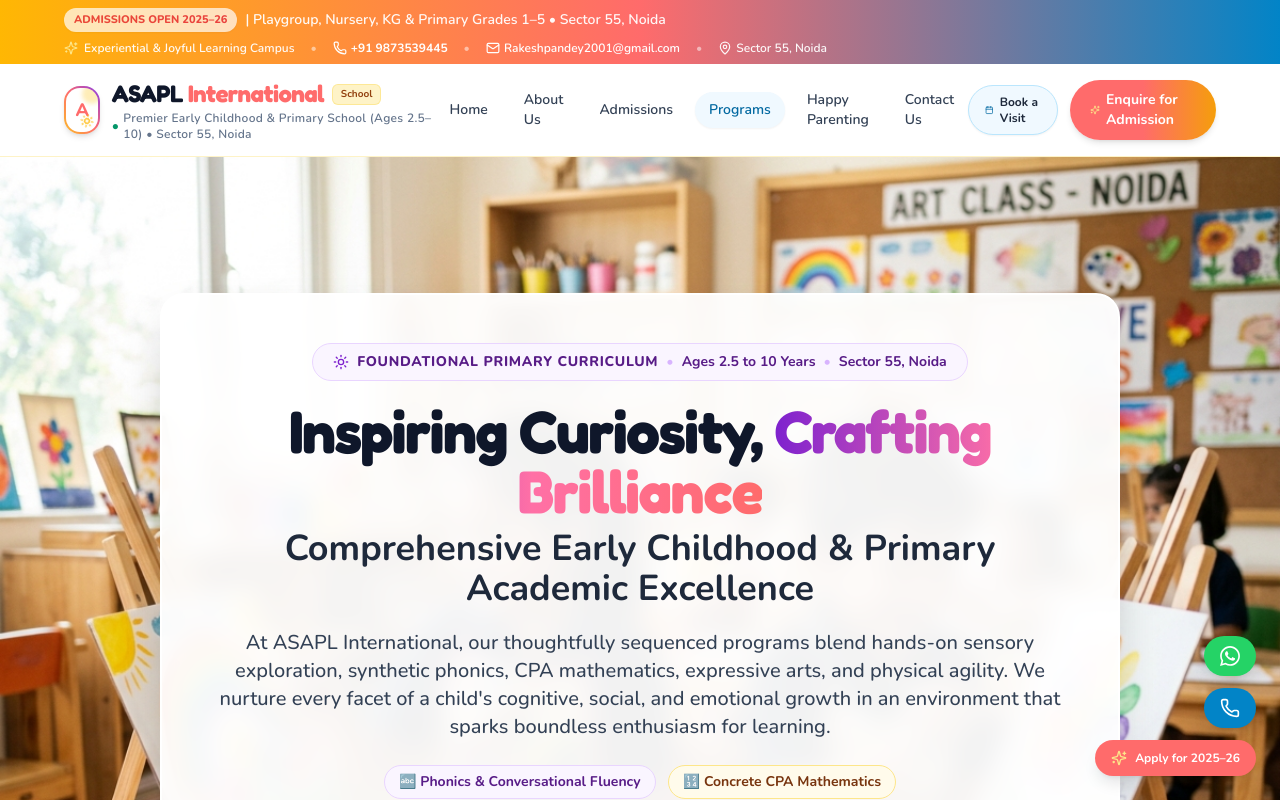
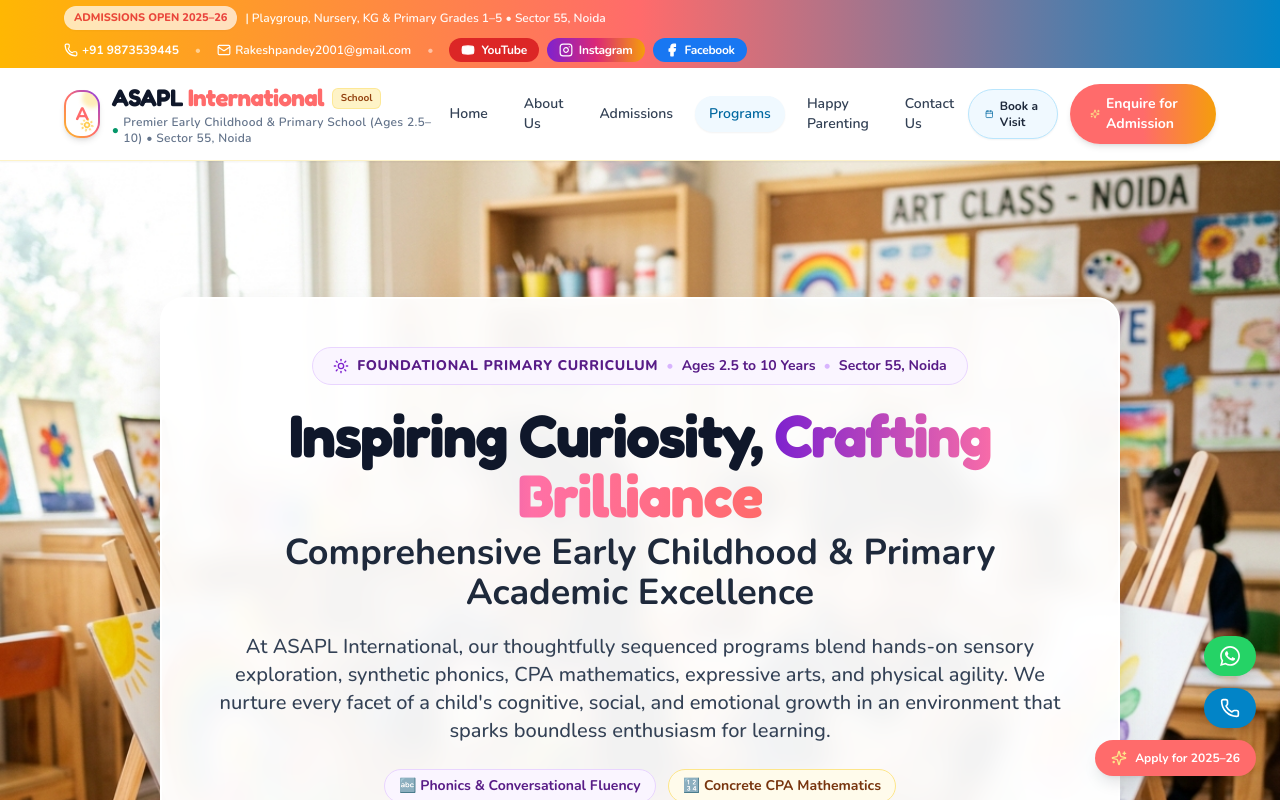
Before and after one commit to ytheeapparel-oss/asapl-website, a Next.js app: page /programs in a window 1280 px wide. Shown: the top 800 px of the page. Built offline with nearby package versions, Linux system fonts and the light colour scheme.

Commit message:
Add YouTube, Instagram, and Facebook buttons to header right corner and footer section

```diff
--- a/components/Footer.tsx
+++ b/components/Footer.tsx
@@ -83,6 +83,50 @@ export default function Footer() {
             <div className="flex items-center space-x-2 pt-2 text-xs text-mint-400">
               <ShieldCheck className="w-4 h-4 flex-shrink-0" />
               <span>Committed to Child Safeguarding, Privacy & 100% CCTV Safety</span>
+            </div>
+
+            {/* Social Media Buttons */}
+            <div className="pt-2 space-y-2">
+              <span className="text-xs font-bold uppercase tracking-wider text-slate-400 block">
+                Connect With Us Online:
+              </span>
+              <div className="flex flex-wrap items-center gap-2">
+                <a
+                  href={SCHOOL_DATA.socialLinks.youtube}
+                  target="_blank"
+                  rel="noopener noreferrer"
+                  className="inline-flex items-center space-x-1.5 px-3 py-1.5 rounded-full text-xs font-bold text-white bg-red-600 hover:bg-red-700 shadow-sm transition-all transform hover:scale-105 active:scale-95 group"
+                  title="Watch ASAPL International on YouTube"
+                  aria-label="YouTube channel"
+                >
+                  <Youtube className="w-3.5 h-3.5 fill-white text-white flex-shrink-0 group-hover:scale-110 transition-transform" />
+                  <span>YouTube</span>
+                </a>
+
+                <a
+                  href={SCHOOL_DATA.socialLinks.instagram}
+                  target="_blank"
+                  rel="noopener noreferrer"
+                  className="inline-flex items-center space-x-1.5 px-3 py-1.5 rounded-full text-xs font-bold text-white bg-gradient-to-r from-purple-600 via-pink-600 to-amber-500 hover:from-purple-700 hover:via-pink-700 hover:to-amber-600 shadow-sm transition-all transform hover:scale-105 active:scale-95 group"
+                  title="Follow ASAPL International on Instagram"
+                  aria-label="Instagram profile"
+                >
+                  <Instagram className="w-3.5 h-3.5 text-white flex-shrink-0 group-hover:scale-110 transition-transform" />
+                  <span>Instagram</span>
+                </a>
+
+                <a
+                  href={SCHOOL_DATA.socialLinks.facebook}
+                  target="_blank"
+                  rel="noopener noreferrer"
+                  className="inline-flex items-center space-x-1.5 px-3 py-1.5 rounded-full text-xs font-bold text-white bg-[#1877F2] hover:bg-[#166fe5] shadow-sm transition-all transform hover:scale-105 active:scale-95 group"
+                  title="Follow ASAPL International on Facebook"
+                  aria-label="Facebook page"
+                >
+                  <Facebook className="w-3.5 h-3.5 fill-white text-white flex-shrink-0 group-hover:scale-110 transition-transform" />
+                  <span>Facebook</span>
+                </a>
+              </div>
             </div>
           </div>
 
@@ -238,17 +282,48 @@ export default function Footer() {
             <Link href="/contact-us" className="hover:text-slate-300">Terms of Enrolment</Link>
           </div>
 
-          <div className="flex items-center space-x-3">
-            <span className="text-xs text-slate-400">Follow Our Journey:</span>
-            <span className="w-8 h-8 rounded-full bg-slate-800 text-slate-400 flex items-center justify-center hover:text-coral-400 hover:bg-slate-700 transition-colors cursor-pointer" title="Facebook placeholder">
-              <Facebook className="w-4 h-4" />
-            </span>
-            <span className="w-8 h-8 rounded-full bg-slate-800 text-slate-400 flex items-center justify-center hover:text-coral-400 hover:bg-slate-700 transition-colors cursor-pointer" title="Instagram placeholder">
-              <Instagram className="w-4 h-4" />
-            </span>
-            <span className="w-8 h-8 rounded-full bg-slate-800 text-slate-400 flex items-center justify-center hover:text-coral-400 hover:bg-slate-700 transition-colors cursor-pointer" title="YouTube placeholder">
-              <Youtube className="w-4 h-4" />
-            </span>
+          <div className="flex flex-col sm:flex-row items-center gap-3">
+            <span className="text-xs font-semibold text-slate-300">Follow Our School:</span>
+            <div className="flex flex-wrap items-center gap-2">
+              {/* YouTube Button */}
+              <a
+                href={SCHOOL_DATA.socialLinks.youtube}
+                target="_blank"
+                rel="noopener noreferrer"
+                className="inline-flex items-center space-x-1.5 px-3 py-1.5 rounded-full text-xs font-bold text-white bg-red-600 hover:bg-red-700 shadow-sm transition-all transform hover:scale-105 active:scale-95 group"
+                title="Watch ASAPL International on YouTube"
+                aria-label="YouTube channel"
+              >
+                <Youtube className="w-3.5 h-3.5 fill-white text-white flex-shrink-0 group-hover:scale-110 transition-transform" />
+                <span>YouTube</span>
+              </a>
+
+              {/* Instagram Button */}
+              <a
+                href={SCHOOL_DATA.socialLinks.instagram}
+                target="_blank"
+                rel="noopener noreferrer"
+                className="inline-flex items-center space-x-1.5 px-3 py-1.5 rounded-full text-xs font-bold text-white bg-gradient-to-r from-purple-600 via-pink-600 to-amber-500 hover:from-purple-700 hover:via-pink-700 hover:to-amber-600 shadow-sm transition-all transform hover:scale-105 active:scale-95 group"
+                title="Follow ASAPL International on Instagram"
+                aria-label="Instagram profile"
+              >
+                <Instagram className="w-3.5 h-3.5 text-white flex-shrink-0 group-hover:scale-110 transition-transform" />
+                <span>Instagram</span>
+              </a>
+
+              {/* Facebook Button */}
+              <a
+                href={SCHOOL_DATA.socialLinks.facebook}
+                target="_blank"
+                rel="noopener noreferrer"
+                className="inline-flex items-center space-x-1.5 px-3 py-1.5 rounded-full text-xs font-bold text-white bg-[#1877F2] hover:bg-[#166fe5] shadow-sm transition-all transform hover:scale-105 active:scale-95 group"
+                title="Follow ASAPL International on Facebook"
+                aria-label="Facebook page"
+              >
+                <Facebook className="w-3.5 h-3.5 fill-white text-white flex-shrink-0 group-hover:scale-110 transition-transform" />
+                <span>Facebook</span>
+              </a>
+            </div>
           </div>
         </div>
 
--- a/components/Header.tsx
+++ b/components/Header.tsx
@@ -13,7 +13,10 @@ import {
   GraduationCap,
   Calendar,
   ChevronRight,
-  Sun
+  Sun,
+  Youtube,
+  Instagram,
+  Facebook
 } from "lucide-react";
 import { SCHOOL_DATA } from "@/data/school-data";
 
@@ -46,27 +49,26 @@ export default function Header() {
 
   return (
     <>
+      <header className="sticky top-0 z-50 transition-all duration-300 shadow-sm">
       {/* Top Announcement Bar */}
-      <div className="bg-gradient-to-r from-sunshine-500 via-coral-500 to-ocean-500 text-white text-xs md:text-sm py-2 px-4 sm:px-8 lg:px-12 xl:px-16 font-medium transition-all shadow-xs">
+      <div className="bg-gradient-to-r from-sunshine-500 via-coral-500 to-ocean-500 text-white text-xs md:text-sm py-1.5 px-4 sm:px-8 lg:px-12 xl:px-16 font-medium transition-all shadow-xs">
         <div className="w-full max-w-[1720px] mx-auto flex flex-wrap justify-between items-center gap-2">
+
+          {/* Left Side: Admissions Open Announcement Badge */}
           <div className="flex items-center space-x-2">
             <span className="inline-flex items-center px-2.5 py-0.5 rounded-full text-[11px] font-extrabold bg-white text-coral-600 shadow-sm animate-pulse">
               ADMISSIONS OPEN 2025–26
             </span>
-            <span className="hidden sm:inline text-white/95 font-semibold">
+            <span className="hidden sm:inline text-white/95 font-semibold text-xs">
               | Playgroup, Nursery, KG & Primary Grades 1–5 • Sector 55, Noida
             </span>
           </div>
 
-          <div className="flex items-center space-x-4 text-xs font-semibold">
-            <span className="hidden xl:inline-flex items-center space-x-1.5 text-white/95">
-              <Sparkles className="w-3.5 h-3.5 text-sunshine-200" />
-              <span>Experiential & Joyful Learning Campus</span>
-            </span>
-            <span className="hidden xl:inline text-white/50">•</span>
+          {/* Right Side: Quick Contact & Right Corner Three Social Buttons */}
+          <div className="flex items-center space-x-3 sm:space-x-4 text-xs font-semibold">
             <a
               href={`tel:${SCHOOL_DATA.phone}`}
-              className="flex items-center space-x-1 hover:text-sunshine-200 transition-colors font-bold"
+              className="hidden md:flex items-center space-x-1 hover:text-sunshine-200 transition-colors font-bold"
               aria-label="Call ASAPL International"
             >
               <Phone className="w-3.5 h-3.5" />
@@ -75,24 +77,62 @@ export default function Header() {
             <span className="hidden md:inline text-white/50">•</span>
             <a
               href={`mailto:${SCHOOL_DATA.email}`}
-              className="hidden md:flex items-center space-x-1 hover:text-sunshine-200 transition-colors"
+              className="hidden xl:flex items-center space-x-1 hover:text-sunshine-200 transition-colors"
               aria-label="Email ASAPL International"
             >
               <Mail className="w-3.5 h-3.5" />
               <span>{SCHOOL_DATA.email}</span>
             </a>
-            <span className="hidden lg:inline text-white/50">•</span>
-            <span className="hidden lg:flex items-center space-x-1 text-white/95">
-              <MapPin className="w-3.5 h-3.5" />
-              <span>Sector 55, Noida</span>
-            </span>
+            <span className="hidden xl:inline text-white/50">•</span>
+
+            {/* Right Corner: Three Dedicated Social Buttons (YouTube, Instagram, Facebook) */}
+            <div className="flex items-center space-x-1.5 sm:space-x-2">
+              {/* YouTube Button */}
+              <a
+                href={SCHOOL_DATA.socialLinks.youtube}
+                target="_blank"
+                rel="noopener noreferrer"
+                className="inline-flex items-center space-x-1 sm:space-x-1.5 px-2.5 sm:px-3 py-1 rounded-full text-xs font-bold text-white bg-red-600 hover:bg-red-700 shadow-xs hover:shadow-md transition-all transform hover:scale-105 active:scale-95 group"
+                title="Watch ASAPL International on YouTube"
+                aria-label="YouTube channel"
+              >
+                <Youtube className="w-3.5 h-3.5 fill-white text-white flex-shrink-0 group-hover:scale-110 transition-transform" />
+                <span className="font-bold tracking-tight">YouTube</span>
+              </a>
+
+              {/* Instagram Button */}
+              <a
+                href={SCHOOL_DATA.socialLinks.instagram}
+                target="_blank"
+                rel="noopener noreferrer"
+                className="inline-flex items-center space-x-1 sm:space-x-1.5 px-2.5 sm:px-3 py-1 rounded-full text-xs font-bold text-white bg-gradient-to-r from-purple-600 via-pink-600 to-amber-500 hover:from-purple-700 hover:via-pink-700 hover:to-amber-600 shadow-xs hover:shadow-md transition-all transform hover:scale-105 active:scale-95 group"
+                title="Follow ASAPL International on Instagram"
+                aria-label="Instagram profile"
+              >
+                <Instagram className="w-3.5 h-3.5 text-white flex-shrink-0 group-hover:scale-110 transition-transform" />
+                <span className="font-bold tracking-tight">Instagram</span>
+              </a>
+
+              {/* Facebook Button */}
+              <a
+                href={SCHOOL_DATA.socialLinks.facebook}
+                target="_blank"
+                rel="noopener noreferrer"
+                className="inline-flex items-center space-x-1 sm:space-x-1.5 px-2.5 sm:px-3 py-1 rounded-full text-xs font-bold text-white bg-[#1877F2] hover:bg-[#166fe5] shadow-xs hover:shadow-md transition-all transform hover:scale-105 active:scale-95 group"
+                title="Follow ASAPL International on Facebook"
+                aria-label="Facebook page"
+              >
+                <Facebook className="w-3.5 h-3.5 fill-white text-white flex-shrink-0 group-hover:scale-110 transition-transform" />
+                <span className="font-bold tracking-tight">Facebook</span>
+              </a>
+            </div>
           </div>
         </div>
       </div>
 
-      {/* Main Sticky Navigation */}
-      <header
-        className={`sticky top-0 z-50 transition-all duration-300 ${
+      {/* Main Navigation Bar */}
+      <div
+        className={`transition-all duration-300 ${
           isScrolled
             ? "bg-white/95 backdrop-blur-md shadow-md py-2.5"
             : "bg-white py-3.5 border-b border-amber-100"
@@ -193,7 +233,8 @@ export default function Header() {
           </div>
 
         </div>
-      </header>
+      </div>
+    </header>
 
       {/* Mobile Drawer Navigation */}
       {mobileMenuOpen && (
@@ -262,6 +303,47 @@ export default function Header() {
                   Enquire for Admission
                 </Link>
               </div>
+
+              {/* Social Channels in Drawer */}
+              <div className="mt-4 p-3 rounded-2xl bg-slate-50 border border-slate-200/70">
+                <span className="text-[11px] font-bold text-slate-500 uppercase tracking-wider block mb-2">
+                  Follow Our Social Channels:
+                </span>
+                <div className="grid grid-cols-3 gap-2">
+                  <a
+                    href={SCHOOL_DATA.socialLinks.youtube}
+                    target="_blank"
+                    rel="noopener noreferrer"
+                    className="inline-flex items-center justify-center space-x-1 py-2 px-1.5 rounded-xl text-xs font-bold text-white bg-red-600 hover:bg-red-700 shadow-xs transition-colors"
+                    title="YouTube"
+                  >
+                    <Youtube className="w-3.5 h-3.5 fill-white" />
+                    <span>YouTube</span>
+                  </a>
+
+                  <a
+                    href={SCHOOL_DATA.socialLinks.instagram}
+                    target="_blank"
+                    rel="noopener noreferrer"
+                    className="inline-flex items-center justify-center space-x-1 py-2 px-1.5 rounded-xl text-xs font-bold text-white bg-gradient-to-r from-purple-600 via-pink-600 to-amber-500 shadow-xs transition-colors"
+                    title="Instagram"
+                  >
+                    <Instagram className="w-3.5 h-3.5 text-white" />
+                    <span>Insta</span>
+                  </a>
+
+                  <a
+                    href={SCHOOL_DATA.socialLinks.facebook}
+                    target="_blank"
+                    rel="noopener noreferrer"
+                    className="inline-flex items-center justify-center space-x-1 py-2 px-1.5 rounded-xl text-xs font-bold text-white bg-[#1877F2] hover:bg-[#166fe5] shadow-xs transition-colors"
+                    title="Facebook"
+                  >
+                    <Facebook className="w-3.5 h-3.5 fill-white" />
+                    <span>Facebook</span>
+                  </a>
+                </div>
+              </div>
             </div>
 
             {/* Bottom Contact inside Drawer */}
--- a/data/school-data.ts
+++ b/data/school-data.ts
@@ -6,6 +6,11 @@ export interface SchoolInfo {
   phone: string;
   displayPhone: string;
   email: string;
+  socialLinks: {
+    youtube: string;
+    instagram: string;
+    facebook: string;
+  };
   address: {
     sector: string;
     city: string;
@@ -30,6 +35,11 @@ export const SCHOOL_DATA: SchoolInfo = {
   phone: "9873539445",
   displayPhone: "+91 9873539445",
   email: "Rakeshpandey2001@gmail.com",
+  socialLinks: {
+    youtube: "https://www.youtube.com/@ASAPLInternational",
+    instagram: "https://www.instagram.com/asaplinternational",
+    facebook: "https://www.facebook.com/asaplinternational",
+  },
   address: {
     sector: "Sector 55",
     city: "Noida",
```
